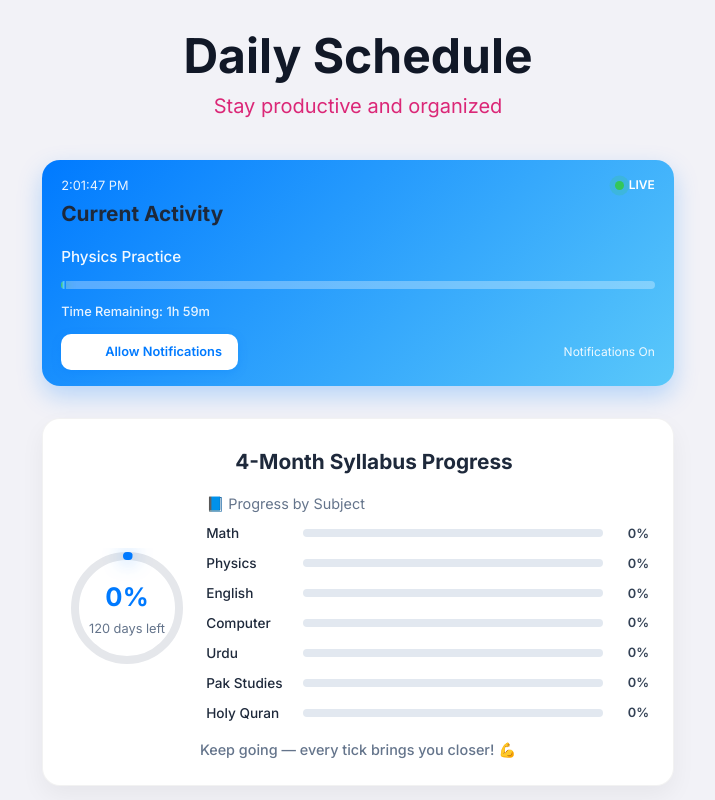
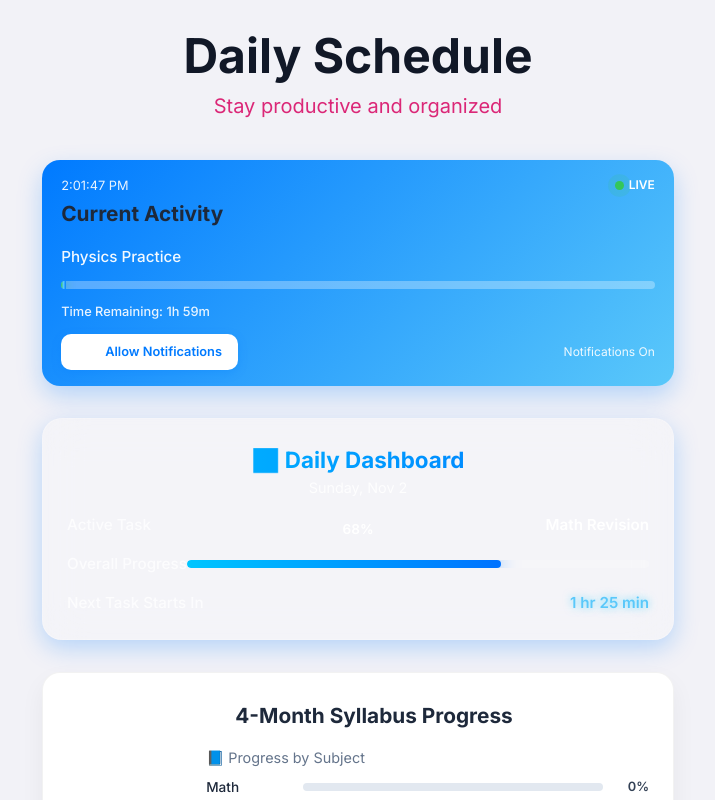
Before and after one commit to tech242242/dailytask, a React (Vite) app: page / in a window 1280 px wide. Shown: the top 800 px of the page, without its empty margins (282-997 px from the left). Built offline with nearby package versions, Linux system fonts and the light colour scheme.

Commit message:
Update App.jsx

```diff
--- a/src/App.jsx
+++ b/src/App.jsx
@@ -1,5 +1,6 @@
 import React from "react";
 import Header from "./components/Header";
+import DashboardOverview from "./components/DashboardOverview";
 import CurrentReminder from "./components/CurrentReminder";
 import SyllabusProgress from "./components/SyllabusProgress";
 import ScheduleList from "./components/ScheduleList";
@@ -17,6 +18,7 @@ export default function App() {
         {/* add beautiful vertical spacing between all cards */}
         <div className="space-y-8">
           <CurrentReminder />
+          <DashboardOverview />
           <SyllabusProgress />
           <ScheduleList />
           <SubjectProgress />
```
